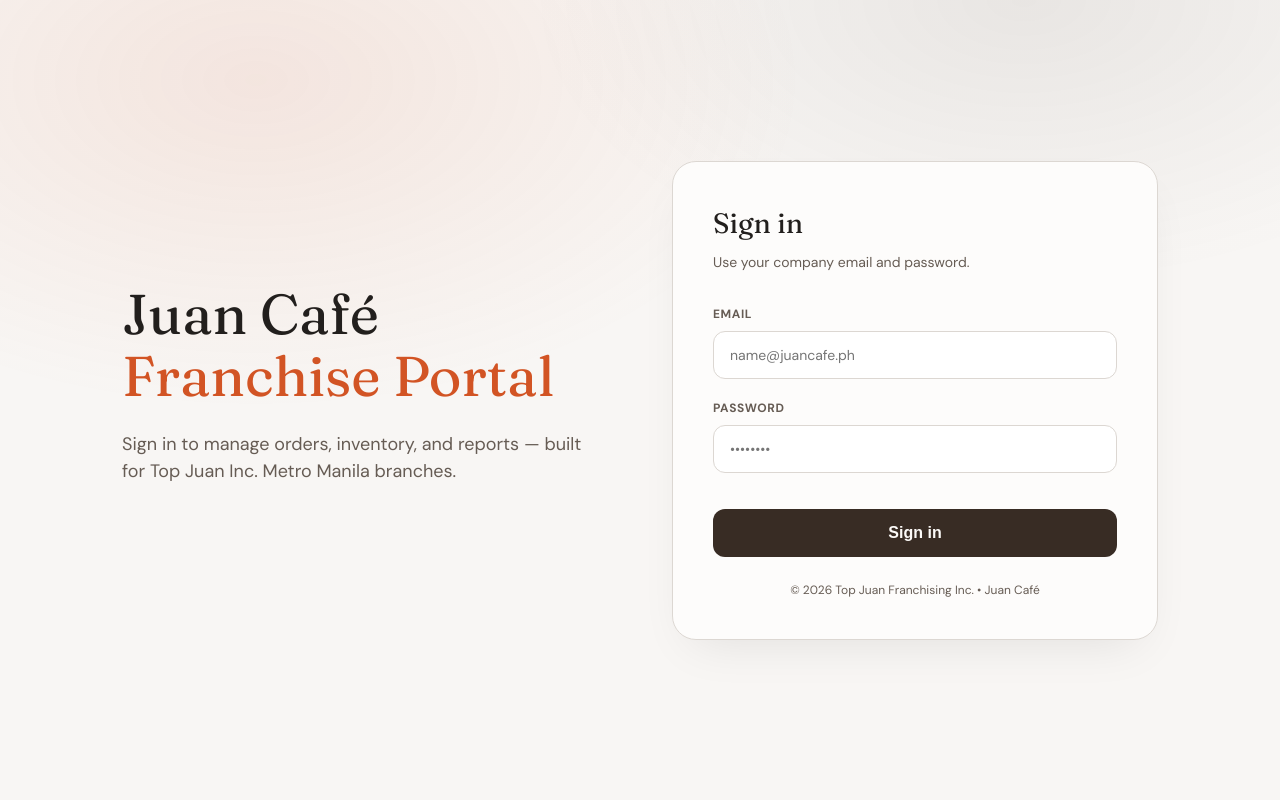
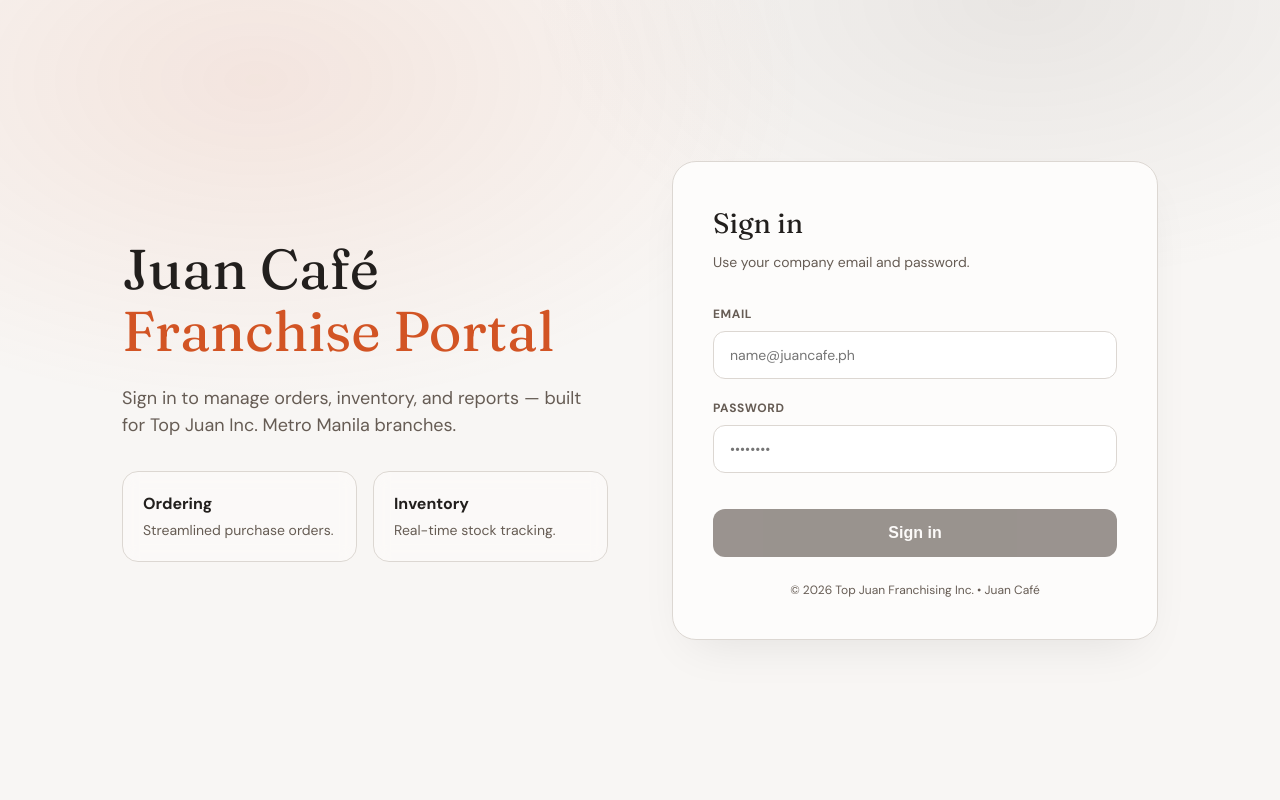
Before and after one commit to najannahcole-ship-it/our_thesis_project, a PHP site: page / in a window 1280 px wide. Run offline with PHP 8.4, Linux system fonts and the light colour scheme.

Commit message:
nyahhaha

```diff
--- a/index.php
+++ b/index.php
@@ -3,89 +3,73 @@ session_start();
 $error = "";
 
 if ($_SERVER['REQUEST_METHOD'] === 'POST') {
-
-    try {
-        $pdo = new PDO(
-            "mysql:host=" . getenv("DB_HOST") .
-            ";port=" . getenv("DB_PORT") .
-            ";dbname=" . getenv("DB_NAME") .
-            ";charset=utf8mb4",
+    $conn = new mysqli(
+    getenv("DB_HOST"),
     getenv("DB_USER"),
     getenv("DB_PASSWORD"),
-            [
-                PDO::ATTR_ERRMODE => PDO::ERRMODE_EXCEPTION,
-                PDO::ATTR_DEFAULT_FETCH_MODE => PDO::FETCH_ASSOC,
-                PDO::ATTR_EMULATE_PREPARES => false,
-            ]
+    getenv("DB_NAME"),
+    (int)getenv("DB_PORT")
 );
+
+    if ($conn->connect_error) {
+        die("Connection failed.");
+    }
 
     $email = trim($_POST['email'] ?? '');
     $pass_input = $_POST['password'] ?? '';
 
-        // Fetch user data by email
-        $stmt = $pdo->prepare("
-            SELECT user_id, full_name, password, status, role_id
-            FROM users
-            WHERE email = ?
-        ");
+    // 1. Fetch user data by email
+    $stmt = $conn->prepare("SELECT user_id, full_name, password, status, role_id FROM users WHERE email = ?");
+    $stmt->bind_param("s", $email);
+    $stmt->execute();
+    $result = $stmt->get_result();
 
-        $stmt->execute([$email]);
+    if ($result->num_rows === 1) {
+        $user = $result->fetch_assoc();
 
-        $user = $stmt->fetch();
-
-        if ($user) {
-
-            // Verify password
+        // 2. Verify Password
         if (!password_verify($pass_input, $user['password'])) {
             $error = "Incorrect password. Please try again.";
         }
-
-            // Check account status
+        // 3. Check if account is Active
         elseif ($user['status'] !== 'Active') {
             $error = "Your account is Inactive. Please contact the Admin.";
         }
-
-            // Login success
+        // 4. Success! Set sessions and Route by role_id
         else {
             $_SESSION['user_id'] = $user['user_id'];
             $_SESSION['role_id'] = $user['role_id'];
             $_SESSION['full_name'] = $user['full_name'];
 
-                switch ((int)$user['role_id']) {
-
-                    case 1:
+            // Mapping IDs from your database image
+            switch ($user['role_id']) {
+                case 1: // Administrator
                     header("Location: admin-dashboard.php");
-                        exit();
-
-                    case 2:
+                    break;
+                case 2: // Franchisee
                     header("Location: franchisee-dashboard.php");
-                        exit();
-
-                    case 3:
+                    break;
+                case 3: // Inventory Clerk
                     header("Location: clerk-dashboard.php");
-                        exit();
-
-                    case 4:
+                    break;
+                case 4: // Data Encoder
                     header("Location: encoder-dashboard.php");
-                        exit();
-
-                    case 5:
+                    break;
+                case 5: // Delivery Rider
                     header("Location: rider-assignment.php");
-                        exit();
-
+                    break;
                 default:
                     $error = "Role not recognized. Contact support.";
                     break;
             }
+            if (empty($error)) exit();
         }
-
     } else {
         $error = "The email address entered was not recognized.";
     }
 
-    } catch (PDOException $e) {
-        die("Database connection failed: " . $e->getMessage());
-    }
+    $stmt->close();
+    $conn->close();
 }
 ?>
 
@@ -172,6 +162,30 @@ if ($_SERVER['REQUEST_METHOD'] === 'POST') {
             font-size: 1.125rem;
             max-width: 480px;
             margin-bottom: 2rem;
+        }
+
+        .features {
+            display: grid;
+            grid-template-columns: 1fr 1fr;
+            gap: 1rem;
+        }
+
+        .feature-card {
+            background: rgba(253, 252, 251, 0.6);
+            border: 1px solid var(--card-border);
+            padding: 1.25rem;
+            border-radius: var(--radius);
+            backdrop-filter: blur(8px);
+        }
+
+        .feature-card h3 {
+            font-size: 1rem;
+            margin-bottom: 0.25rem;
+        }
+
+        .feature-card p {
+            font-size: 0.875rem;
+            margin-bottom: 0;
         }
 
         .login-card {
@@ -239,78 +293,92 @@ if ($_SERVER['REQUEST_METHOD'] === 'POST') {
             font-size: 0.75rem;
             color: var(--muted-foreground);
         }
+
+        .grid-5 {
+            grid-template-columns: repeat(2, 1fr);
+        }
+        @media (min-width: 640px) {
+            .grid-5 {
+                grid-template-columns: repeat(5, 1fr);
+            }
+        }
     </style>
 </head>
-
 <body>
-
     <div class="bg-effect"></div>
 
     <div class="container">
-
         <div class="hero">
             <h1>Juan Café<span>Franchise Portal</span></h1>
+            <p>Sign in to manage orders, inventory, and reports — built for Top Juan Inc. Metro Manila branches.</p>
 
-        <p>
-            Sign in to manage orders, inventory, and reports — built for Top Juan Inc. Metro Manila branches.
-        </p>
+            <div class="features">
+                <div class="feature-card">
+                    <h3>Ordering</h3>
+                    <p>Streamlined purchase orders.</p>
+                </div>
+                <div class="feature-card">
+                    <h3>Inventory</h3>
+                    <p>Real-time stock tracking.</p>
+                </div>
+            </div>
         </div>
 
+        <div class="login-wrapper">
     <div class="login-card">
-
         <h2>Sign in</h2>
-
-        <p class="subtitle">
-            Use your company email and password.
-        </p>
+        <p class="subtitle">Use your company email and password.</p>
 
         <?php if ($error): ?>
-            <div style="color:#d25424;background:#fff1ed;padding:10px;border-radius:8px;margin-bottom:1rem;font-size:0.875rem;border:1px solid #d25424;">
+            <div style="color: #d25424; background: #fff1ed; padding: 10px; border-radius: 8px; margin-bottom: 1rem; font-size: 0.875rem; border: 1px solid #d25424;">
                 <?php echo $error; ?>
             </div>
         <?php endif; ?>
 
         <form method="POST" action="index.php">
-
             <div class="form-group">
                 <label>Email</label>
-
                 <div class="input-wrapper">
-                    <input
-                        type="email"
-                        name="email"
-                        placeholder="name@juancafe.ph"
-                        required
-                    >
+                    <input type="email" name="email" id="email" placeholder="name@juancafe.ph" oninput="validate()" required>
                 </div>
             </div>
 
             <div class="form-group">
                 <label>Password</label>
-
                 <div class="input-wrapper">
-                    <input
-                        type="password"
-                        name="password"
-                        placeholder="••••••••"
-                        required
-                    >
+                    <input type="password" name="password" id="password" placeholder="••••••••" oninput="validate()" required>
                 </div>
             </div>
 
-            <button type="submit" class="submit-btn">
-                Sign in
-            </button>
-
+            <button type="submit" id="submitBtn" class="submit-btn" disabled>Sign in</button>
         </form>
 
         <div class="footer">
             © 2026 Top Juan Franchising Inc. • Juan Café
         </div>
-
+    </div>
+</div>
     </div>
 
-</div>
+    <script>
+    function validate() {
+        const email = document.getElementById('email').value;
+        const pass = document.getElementById('password').value;
+        const btn = document.getElementById('submitBtn');
+        // Simple check to enable button
+        btn.disabled = !(email.trim().length > 0 && pass.trim().length > 0);
+    }
 
+        function handleLogin() {
+            const email = document.getElementById('email').value.toLowerCase();
+            if (email.includes('admin')) {
+                window.location.href = 'admin-dashboard.html';
+            } else if (email.includes('clerk')) {
+                window.location.href = 'clerk-dashboard.html';
+            } else {
+                window.location.href = 'franchisee-dashboard.html';
+            }
+        }
+    </script>
 </body>
 </html>
--- /dev/null
+++ b/nixpacks.toml
@@ -0,0 +1,2 @@
+[phases.setup]
+nixPkgs = ["php84", "php84Extensions.mysqli", "php84Extensions.pdo_mysql"]
```
Also changed, not shown: other parts of index.php (+49 -3 lines). Lines whose indentation alone changed are shown as unchanged.
